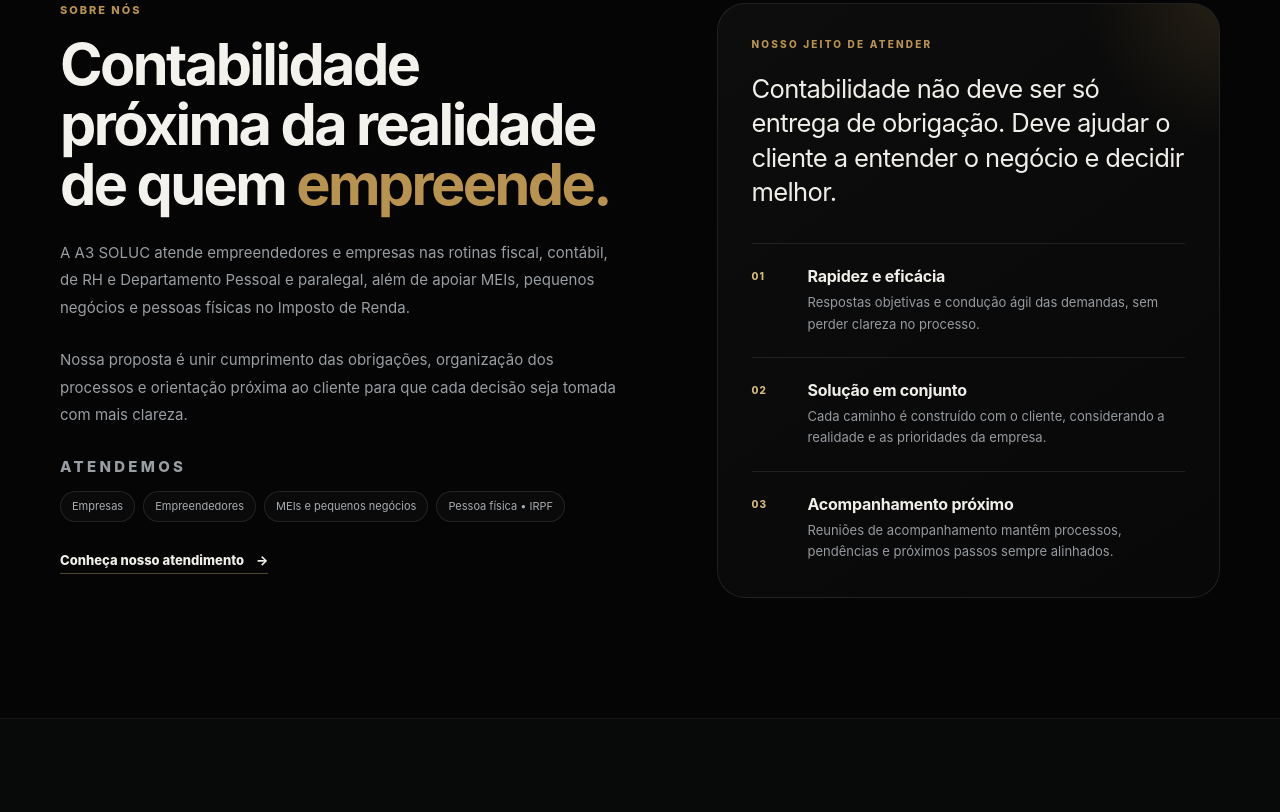
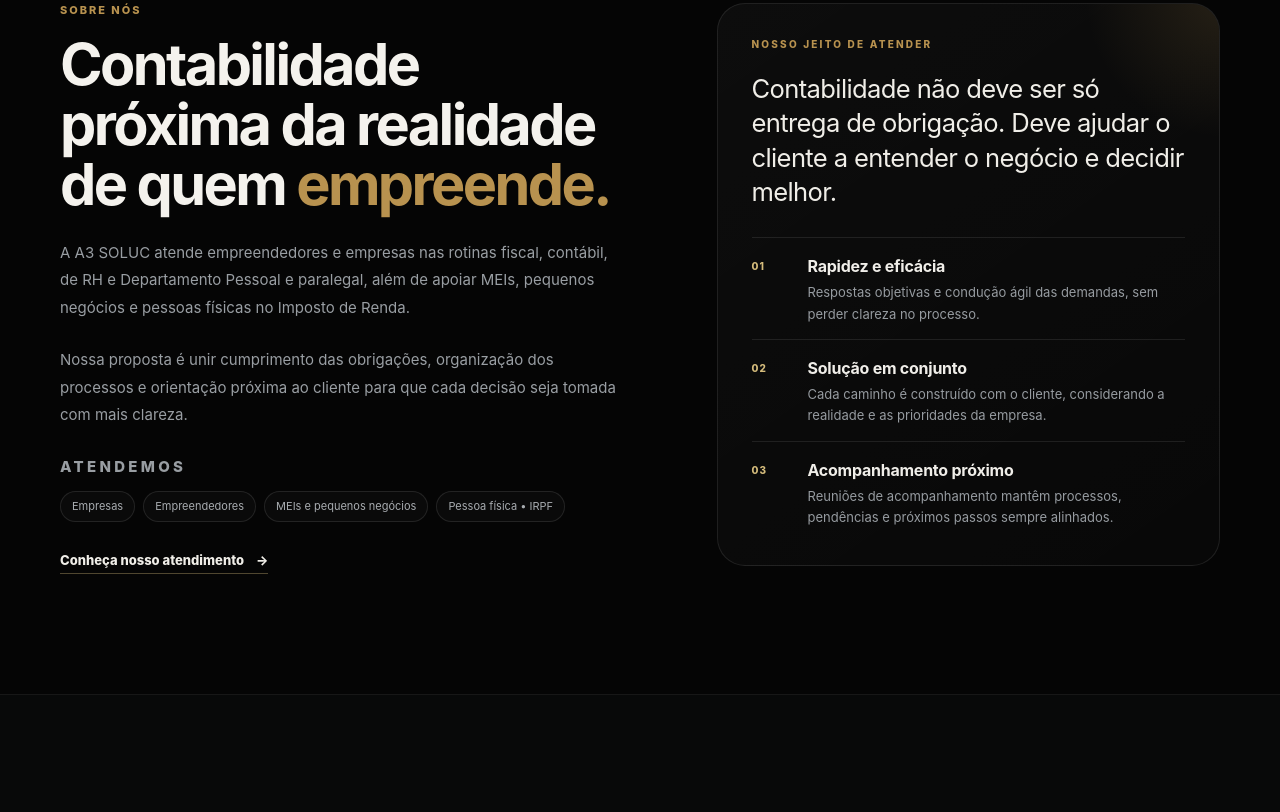
Before and after one commit to matheusrboy/-A3-SOLUC-Site-Institucional, a plain HTML site: page index.html in a window 1280 px wide. Shown: the part 2117-2929 px from the top of the page. Drawn offline with Linux system fonts and the light colour scheme.

Commit message:
style: align dividers in Sobre nós panel

```diff
--- a/styles.css
+++ b/styles.css
@@ -142,7 +142,7 @@
 .about-statement {
   position: relative;
   z-index: 1;
-  margin: 0 0 34px;
+  margin: 0 0 28px;
   color: #f0eee8;
   font-size: clamp(21px, 2vw, 28px);
   line-height: 1.34;
@@ -158,10 +158,10 @@
   display: grid;
   grid-template-columns: 38px 1fr;
   gap: 18px;
-  padding: 22px 0;
+  padding: 18px 0 14px;
   border-bottom: 1px solid rgba(255,255,255,.09);
 }
-.approach-item:last-child { border-bottom: 0; padding-bottom: 0; }
+.approach-item:last-child { border-bottom: 0; padding-bottom: 2px; }
 .approach-item > span {
   color: var(--gold-light);
   font-size: 10px;
```
